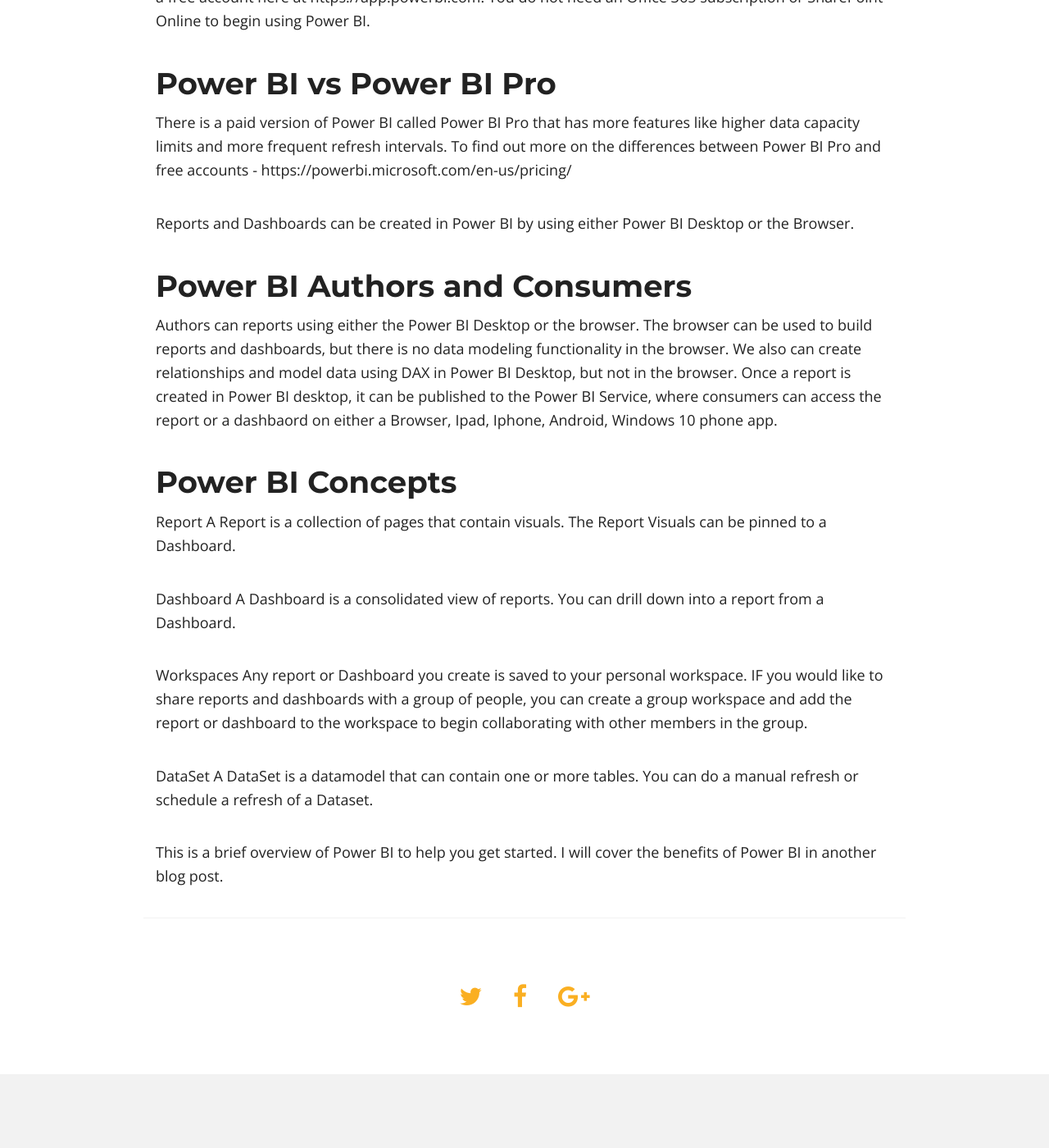
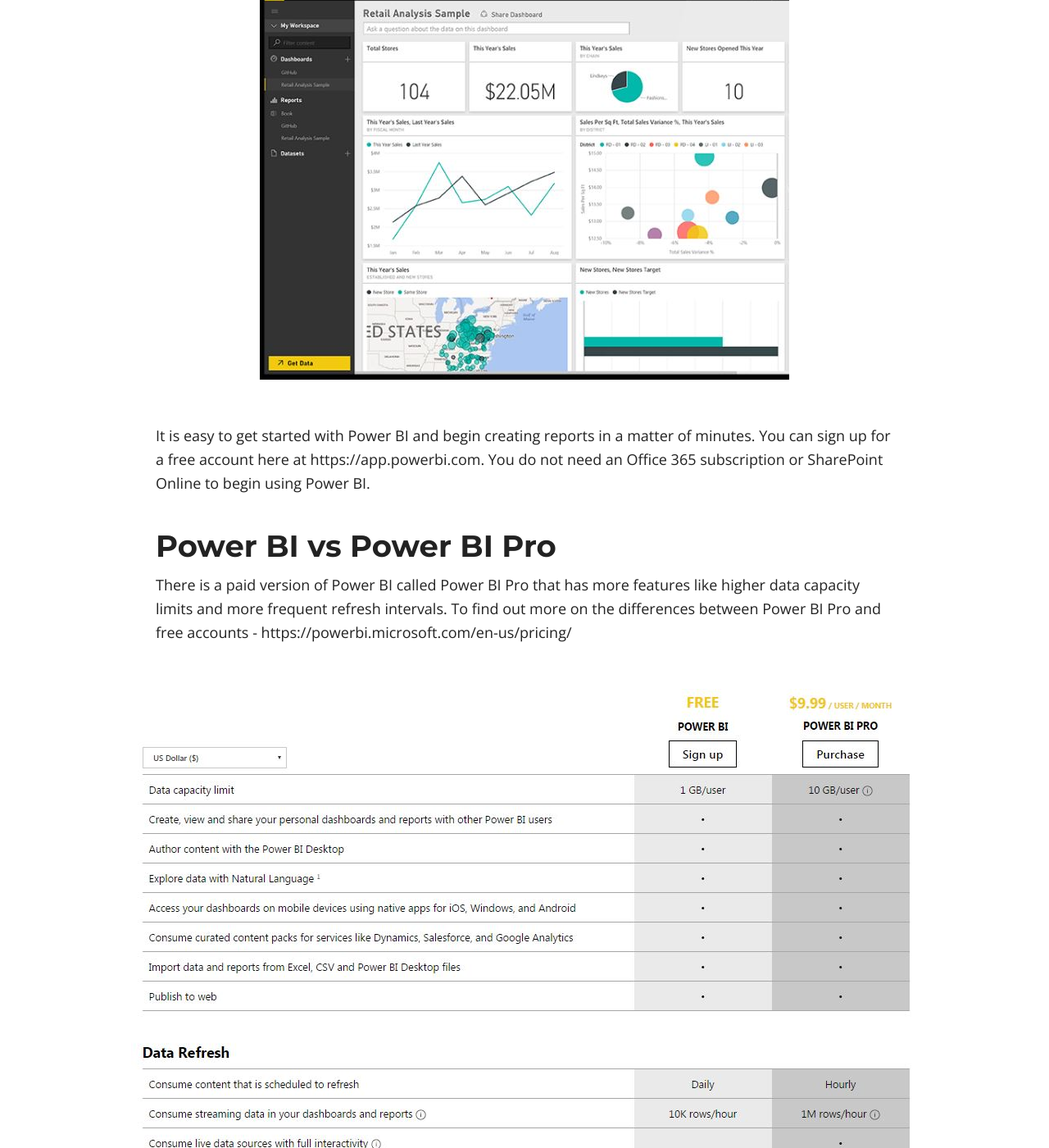
Before and after one commit to ldsouza/ldsouza.github.io, a Jekyll site: the page built from _posts/2016-12-01-getting-started-with-power-bi.md, in a window 1280 px wide and 1400 px high, scrolled down 761 px. Shown: the whole window at 82% size. Built offline with Jekyll 4.4.1, drawn with Linux system fonts in a browser that asks for light colours; nearby versions of some CDN libraries; some of the changed text lies outside the part shown.

Commit message:
Update 2016-12-01-getting-started-with-power-bi.md

```diff
--- a/_posts/2016-12-01-getting-started-with-power-bi.md
+++ b/_posts/2016-12-01-getting-started-with-power-bi.md
@@ -10,15 +10,23 @@
 
 Power BI is Microsoft's cloud-based analytics service that is subscription based. It is the evolution of the Microsoft BI Stack beginning from on premises solutions like SSRS and SharePoint to a cloud based data analytics service like Power BI.
 
+![Image]({{ site.url }}/images/blog/getting-started-power-bi/1.JPG)
+
 It is easy to get started with Power BI and begin creating reports in a matter of minutes. You can sign up for a free account here at https://app.powerbi.com. You do not need an Office 365 subscription or SharePoint Online to begin using Power BI.
 
 ## Power BI vs Power BI Pro
 There is a paid version of Power BI called Power BI Pro that has more features like higher data capacity limits and more frequent refresh intervals. To find out more on the differences between Power BI Pro and free accounts - https://powerbi.microsoft.com/en-us/pricing/
 
-Reports and Dashboards can be created in Power BI by using either Power BI Desktop or the Browser.
+![Image]({{ site.url }}/images/blog/getting-started-power-bi/2.JPG)
 
 ##  Power BI Authors and Consumers
-Authors can reports using either the Power BI Desktop or the browser. The browser can be used to build reports and dashboards, but there is no data modeling functionality in the browser. We also can create relationships and model data using DAX in Power BI Desktop, but not in the browser. Once a report is created in Power BI desktop, it can be published to the Power BI Service, where consumers can access the report or a dashbaord on either a Browser, Ipad, Iphone, Android, Windows 10 phone app.
+Authors can reports using either the Power BI Desktop or the browser. The browser can be used to build reports and dashboards, but there is no data modeling functionality in the browser. We also can create relationships and model data using DAX in Power BI Desktop, but not in the browser.
+
+![Image]({{ site.url }}/images/blog/getting-started-power-bi/3.JPG)
+
+Once a report is created in Power BI desktop, it can be published to the Power BI Service, where consumers can access the report or a dashbaord on either a Browser, Ipad, Iphone, Android, Windows 10 phone app.
+
+![Image]({{ site.url }}/images/blog/getting-started-power-bi/4.JPG)
 
 ## Power BI Concepts
 
@@ -34,4 +42,4 @@
 DataSet
 A DataSet is a datamodel that can contain one or more tables. You can do a manual refresh or schedule a refresh of a Dataset.
 
-This is a brief overview of Power BI to help you get started. I will cover the benefits of Power BI in another blog post.
+Power BI is definetely keeping up pace with Tableau with the features that the Power BI team release every month. If you would like to keep up to date with the latest updates to Power BI, sign up for the Power BI Newsletter https://powerbi.microsoft.com/en-us/newsletter/.
```
